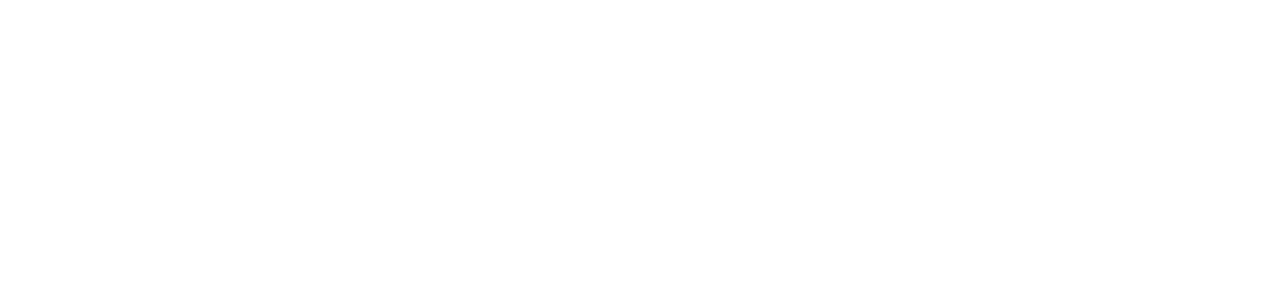
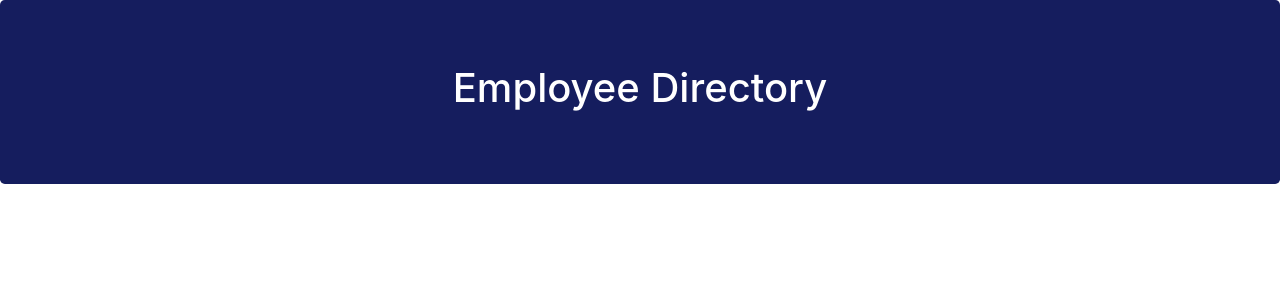
Before and after one commit to jessmaple/employeeDirectory, a React (Create React App) app in the folder employee_directory/: page / in a window 1280 px wide. Shown: the top 300 px of the page. Built offline with nearby package versions, Linux system fonts and the light colour scheme.

Commit message:
updated jumbotron

```diff
--- a/employee_directory/src/App.js
+++ b/employee_directory/src/App.js
@@ -1,10 +1,12 @@
 import React from 'react';
 import logo from './logo.svg';
 import './App.css';
+import Jumbotron from './component/Jumbotron'
 
 function App() {
   return (
     <div className="App">
+        <Jumbotron/>
 
     </div>
   );
--- a/employee_directory/src/component/Jumbotron/index.js
+++ b/employee_directory/src/component/Jumbotron/index.js
@@ -1,8 +1,9 @@
 import React from "react";
-function Jumbotron(props) {
+// Construtors are reusable objects, allows you to reuse the same setup through functions
+export  default function Jumbotron(props) {
   return (
-    <div className="jumbotron">
-      <h1 className="">Employee Directory</h1>
+    <div className="jumbotron" style={{backgroundColor:"#151D5E", color:"#fff"}}>
+      <h1 className="" >Employee Directory</h1>
     </div>
   );
 }
```
